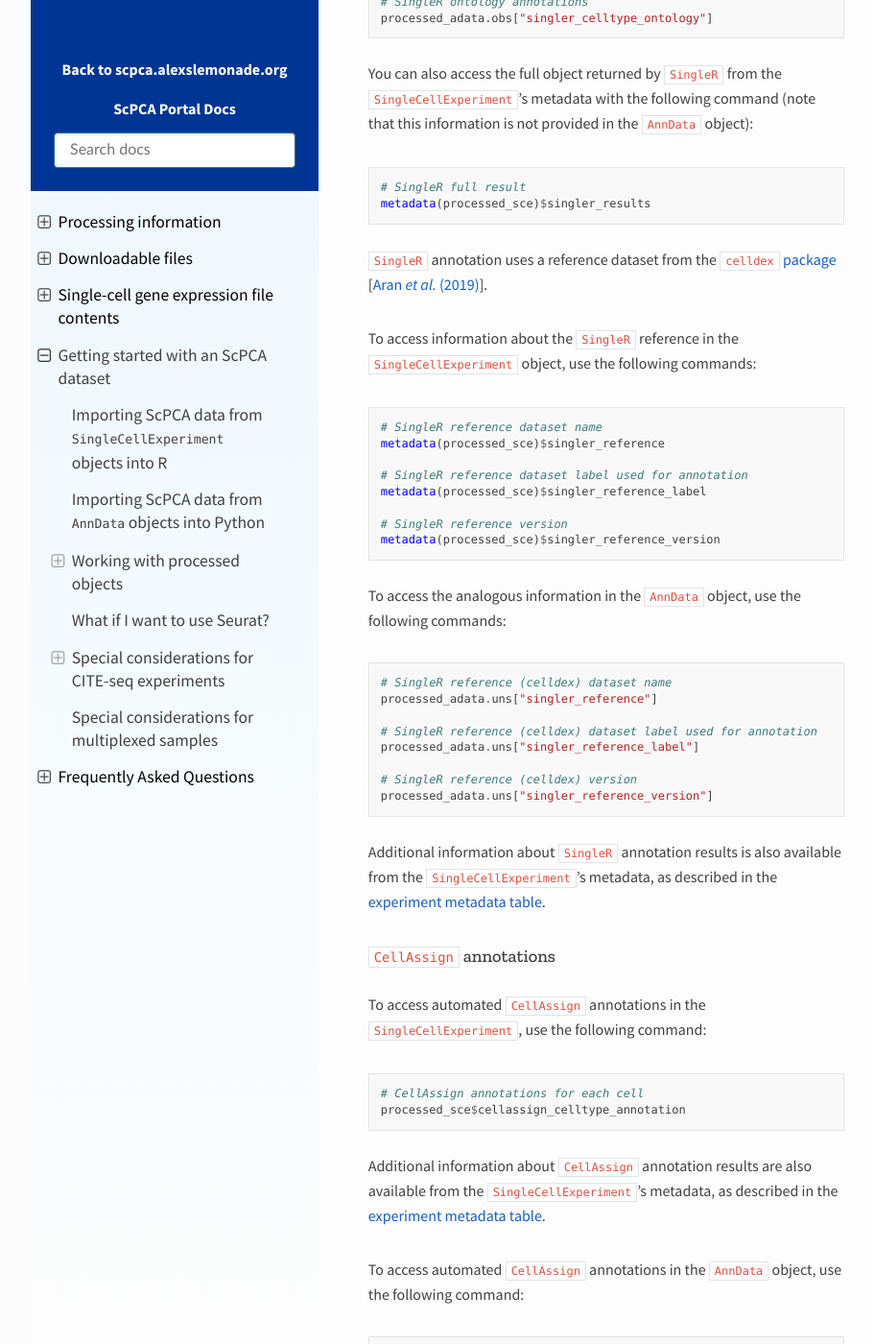
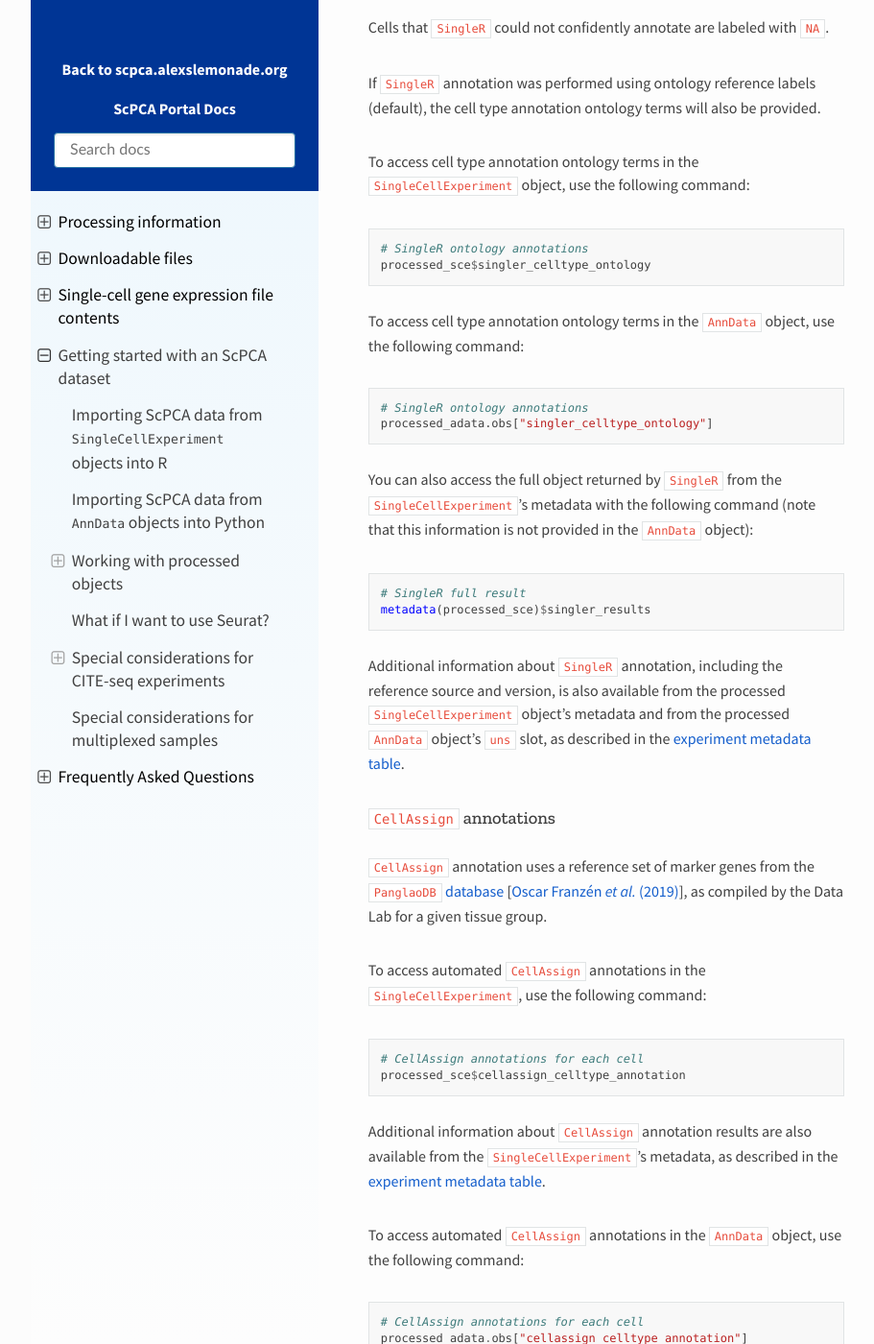
Before and after one commit to DongzeHE/scpca-docs, a Sphinx documentation site: the page built from docs/getting_started.md, in a window 1280 px wide and 1400 px high, scrolled down 8331 px. Shown: the whole window at 96% size, without its empty margins (158-1069 px from the left). Built offline with Sphinx 7.4.7 and the Read the Docs theme 2.0.0, drawn with Linux system fonts in a browser that asks for light colours; some of the changed text lies outside the part shown.

Commit message:
Refer to table for metadata and remove those code examples. Some additonal rearrangement and add code to determine which cell types are present

````diff
--- a/docs/getting_started.md
+++ b/docs/getting_started.md
@@ -213,6 +213,21 @@ Processed objects may contain cell type annotations and associated metadata from
 
 Below we provide instructions on how to access each type of cell type annotation, if present.
 
+To determine which cell type annotations are present, use the following command on the processed `SingleCellExperiment` object:
+
+```r
+# show vector of available celltypes
+# values will be one or more of: `submitter`, `singler`, `cellassign`
+metadata(processed_sce)$celltype_methods
+```
+
+Or, on the processed `AnnData` object:
+
+```python
+# show list of available celltypes
+# values will be one or more of: `submitter`, `singler`, `cellassign`
+processed_adata.uns["celltype_methods"]
+```
 
 #### Submitter-provided annotations
 
@@ -235,6 +250,9 @@ Note that submitter-provided annotations are also present in unfiltered and filt
 
 
 #### `SingleR` annotations
+
+`SingleR` annotation uses a reference dataset from the [`celldex` package](https://bioconductor.org/packages/release/data/experiment/html/celldex.html) [[Aran _et al._ (2019)](https://doi.org/10.1038/s41590-018-0276-y)].
+
 
 To access automated `SingleR` annotations in the `SingleCellExperiment`, use the following command:
 
@@ -275,41 +293,12 @@ You can also access the full object returned by `SingleR` from the `SingleCellEx
 metadata(processed_sce)$singler_results
 ```
 
-`SingleR` annotation uses a reference dataset from the [`celldex` package](https://bioconductor.org/packages/release/data/experiment/html/celldex.html) [[Aran _et al._ (2019)](https://doi.org/10.1038/s41590-018-0276-y)].
-
-To access information about the `SingleR` reference in the `SingleCellExperiment` object, use the following commands:
-
-
-```r
-# SingleR reference dataset name
-metadata(processed_sce)$singler_reference
-
-# SingleR reference dataset label used for annotation
-metadata(processed_sce)$singler_reference_label
-
-# SingleR reference version
-metadata(processed_sce)$singler_reference_version
-```
-
-To access the analogous information in the `AnnData` object, use the following commands:
-
-
-```python
-# SingleR reference (celldex) dataset name
-processed_adata.uns["singler_reference"]
-
-# SingleR reference (celldex) dataset label used for annotation
-processed_adata.uns["singler_reference_label"]
-
-# SingleR reference (celldex) version
-processed_adata.uns["singler_reference_version"]
-```
-
-<!-- TODO: this instead? -->
-Additional information about `SingleR` annotation results is also available from the `SingleCellExperiment`'s metadata, as described in the {ref}`experiment metadata table<sce_file_contents:SingleCellExperiment experiment metadata>`.
+Additional information about `SingleR` annotation, including the reference source and version, is also available from the processed `SingleCellExperiment` object's metadata and from the processed `AnnData` object's `uns` slot, as described in the {ref}`experiment metadata table<sce_file_contents:SingleCellExperiment experiment metadata>`.
 
 
 #### `CellAssign` annotations
+
+`CellAssign` annotation uses a reference set of marker genes from the [`PanglaoDB` database](https://panglaodb.se/) [[Oscar Franzén _et al._ (2019)](https://doi.org/10.1093/database/baz046)], as compiled by the Data Lab for a given tissue group.
 
 To access automated `CellAssign` annotations in the `SingleCellExperiment`, use the following command:
 
@@ -336,32 +325,8 @@ You can also access the full predictions matrix returned by `CellAssign` from th
 metadata(processed_sce)$cellassign_predictions
 ```
 
-`CellAssign` annotation uses a reference set of marker genes from the [`PanglaoDB` database](https://panglaodb.se/) [[Oscar Franzén _et al._ (2019)](https://doi.org/10.1093/database/baz046)], as compiled by the Data Lab for a given tissue group.
 
-To access information about the `CellAssign` reference in the `SingleCellExperiment` object, use the following commands:
-
-
-```r
-# CellAssign reference name as labeled by the Data Lab
-metadata(processed_sce)$cellassign_reference
-
-# CellAssign reference (PanglaoDB) version
-metadata(processed_sce)$cellassign_reference_version
-```
-
-To access the analogous information in the `AnnData` object, use the following commands:
-
-
-```python
-# CellAssign reference name as labeled by the Data Lab
-processed_adata.uns["cellassign_reference"]
-
-# CellAssign reference (PanglaoDB) version
-processed_adata.uns["cellassign_reference_version"]
-```
-
-<!-- TODO: this instead? -->
-Additional information about `CellAssign` annotation results is also available from the `SingleCellExperiment`'s metadata, as described in the {ref}`experiment metadata table<sce_file_contents:SingleCellExperiment experiment metadata>`.
+Additional information about `CellAssign` annotation, including the reference source and version, is also available from the processed `SingleCellExperiment` object's metadata and from the processed `AnnData` object's `uns` slot, as described in the {ref}`experiment metadata table<sce_file_contents:SingleCellExperiment experiment metadata>`.
 
 
 ## What if I want to use Seurat?
````
